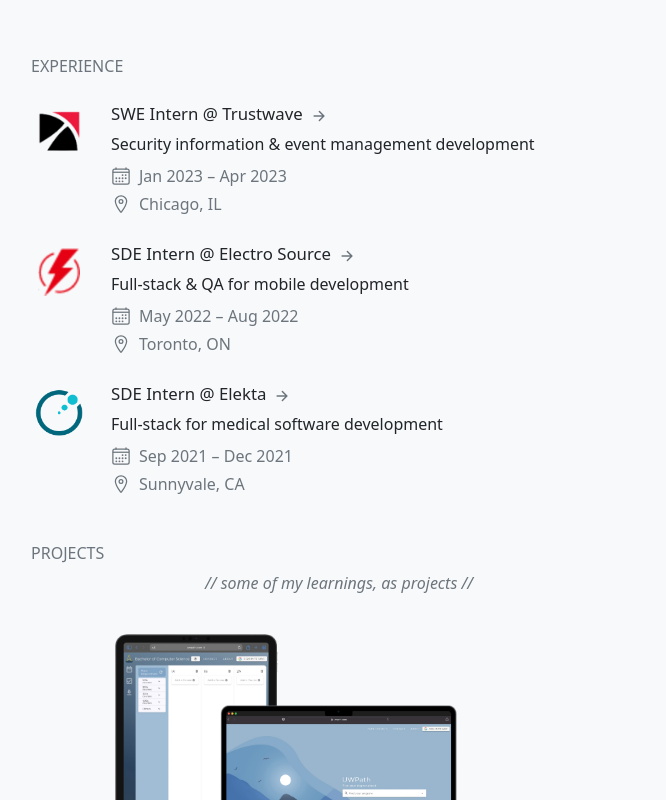
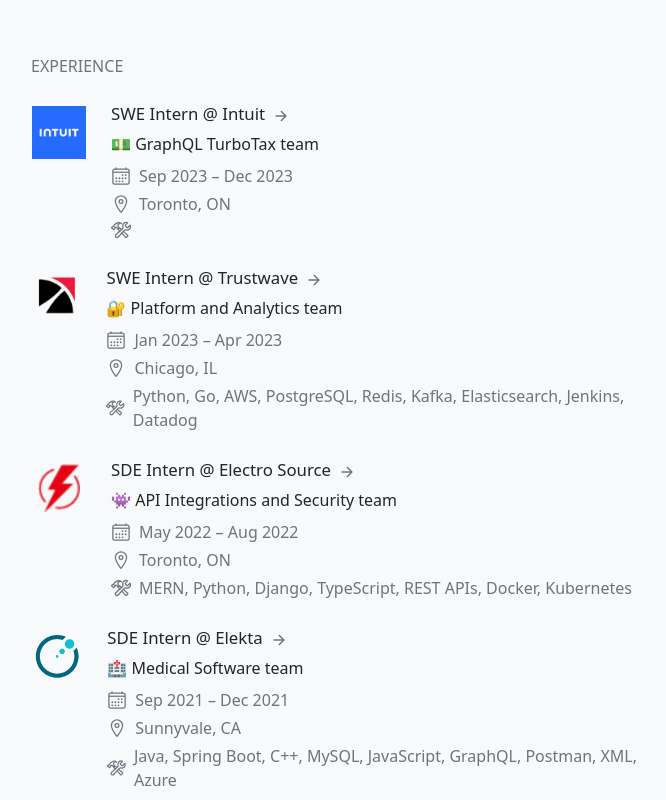
Before and after one commit to rohanxminocha/rohanxminocha.github.io, a React (Create React App) app: page / in a window 1280 px wide. Shown: the part 600-1400 px from the top of the page, without its empty margins (301-967 px from the left). Built offline with nearby package versions, Linux system fonts and the light colour scheme.

Commit message:
Add files via upload

```diff
--- a/src/App.js
+++ b/src/App.js
@@ -45,44 +45,58 @@
 
 const dataExperience = [
     {
+        company: "Intuit",
+        team: "GraphQL TurboTax team",
+        title: "Incoming Software Engineer Intern",
+        titleShort: "SWE Intern",
+        description: "💵 GraphQL TurboTax team",
+        location: "Toronto, ON",
+        start: new Date("September 5, 2023"),
+        end: new Date("December 22, 2023"),
+        logo: "logo_intuit.png",
+        logoScale: 0.95,
+        link: "https://www.intuit.com/ca/",
+        skills: "",
+    },
+    {
         company: "Trustwave",
         team: "Security information & event management",
         title: "Software Engineer Intern",
         titleShort: "SWE Intern",
-        description: "Security information & event management development",
+        description: "🔐 Platform and Analytics team",
         location: "Chicago, IL",
         start: new Date("January 9, 2023"),
         end: new Date("April 28, 2023"),
         logo: "logo_trustwave.png",
         logoScale: 0.95,
         link: "https://www.trustwave.com/en-us/",
-        skills: "Python, PostgreSQL, Redis, Kafka, Elasticsearch, Jenkins, AWS",
+        skills: "Python, Go, AWS, PostgreSQL, Redis, Kafka, Elasticsearch, Jenkins, Datadog"
     },
     {
         company: "Electro Source",
         title: "Software Developer Intern",
         titleShort: "SDE Intern",
-        description: "Full-stack & QA for mobile development",
+        description: "👾 API Integrations and Security team",
         location: "Toronto, ON",
         start: new Date("May 31, 2022"),
         end: new Date("August 19, 2022"),
         logo: "logo_electrosource.png",
         logoScale: 0.85,
         link: "https://electrosource.com/",
-        skills: "React Native, MongoDB, Docker, Kubernetes, Redis, AWS",
+        skills: "MERN, Python, Django, TypeScript, REST APIs, Docker, Kubernetes"
     },
     {
         company: "Elekta",
         title: "Software Developer Intern",
         titleShort: "SDE Intern",
-        description: "Full-stack for medical software development",
+        description: "🏥 Medical Software team",
         location: "Sunnyvale, CA",
         start: new Date("September 7, 2021"),
         end: new Date("December 23, 2021"),
         logo: "logo_elekta.png",
         logoScale: 0.95,
         link: "https://www.elekta.com/",
-        skills: "Java, C++, MySQL, Spring Boot, GraphQL",
+        skills: "Java, Spring Boot, C++, MySQL, JavaScript, GraphQL, Postman, XML, Azure"
     },
 ];
 
@@ -301,10 +315,10 @@
                                                         {data.remote && " (Remote)"}
                                                     </p>
                                                 </Stack>
-                                                {/* <Stack direction="horizontal" gap={2} className="mt-1">
+                                                <Stack direction="horizontal" gap={2} className="mt-1">
                                                     <IoConstructOutline />
                                                     <p>{data.skills}</p>
-                                                </Stack> */}
+                                                </Stack>
                                             </div>
                                         </Stack>
                                     </div>
```
